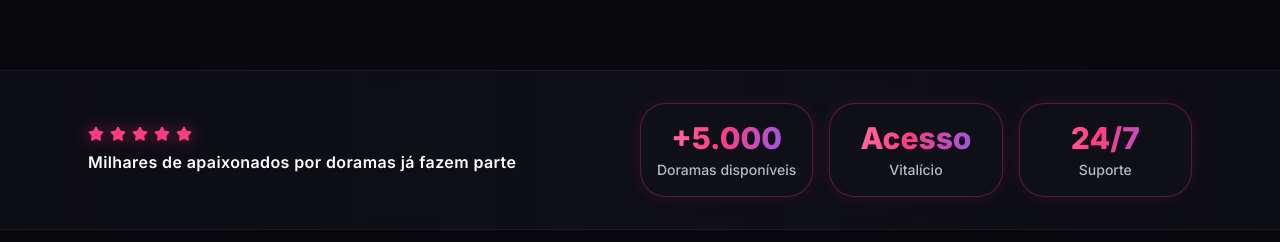
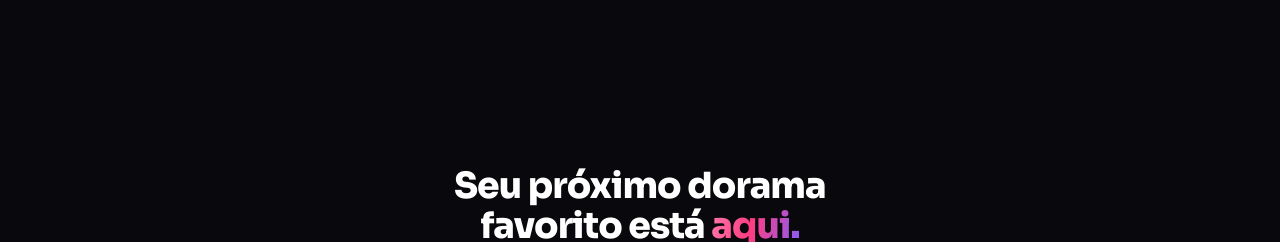
Before and after one commit to DevAlanCosta/dorama-fan, a Next.js app: page / in a window 1280 px wide. Shown: the part 710-952 px from the top of the page. Built offline with nearby package versions, Linux system fonts and the light colour scheme.

Commit message:
Update page.tsx

```diff
--- a/app/page.tsx
+++ b/app/page.tsx
@@ -1,6 +1,6 @@
 import { SiteHeader } from "@/components/site-header"
 import { Hero } from "@/components/hero"
-import { TrustBar } from "@/components/trust-bar"
+// import { TrustBar } from "@/components/trust-bar"
 import { CatalogSection } from "@/components/catalog-section"
 import { Benefits } from "@/components/benefits"
 import { Experience } from "@/components/experience"
@@ -19,7 +19,7 @@ export default function Page() {
     <main className="relative">
       <SiteHeader />
       <Hero />
-      <TrustBar />
+      {/* <TrustBar /> */}
       <CatalogSection />
       <Benefits />
       <Experience />
```
